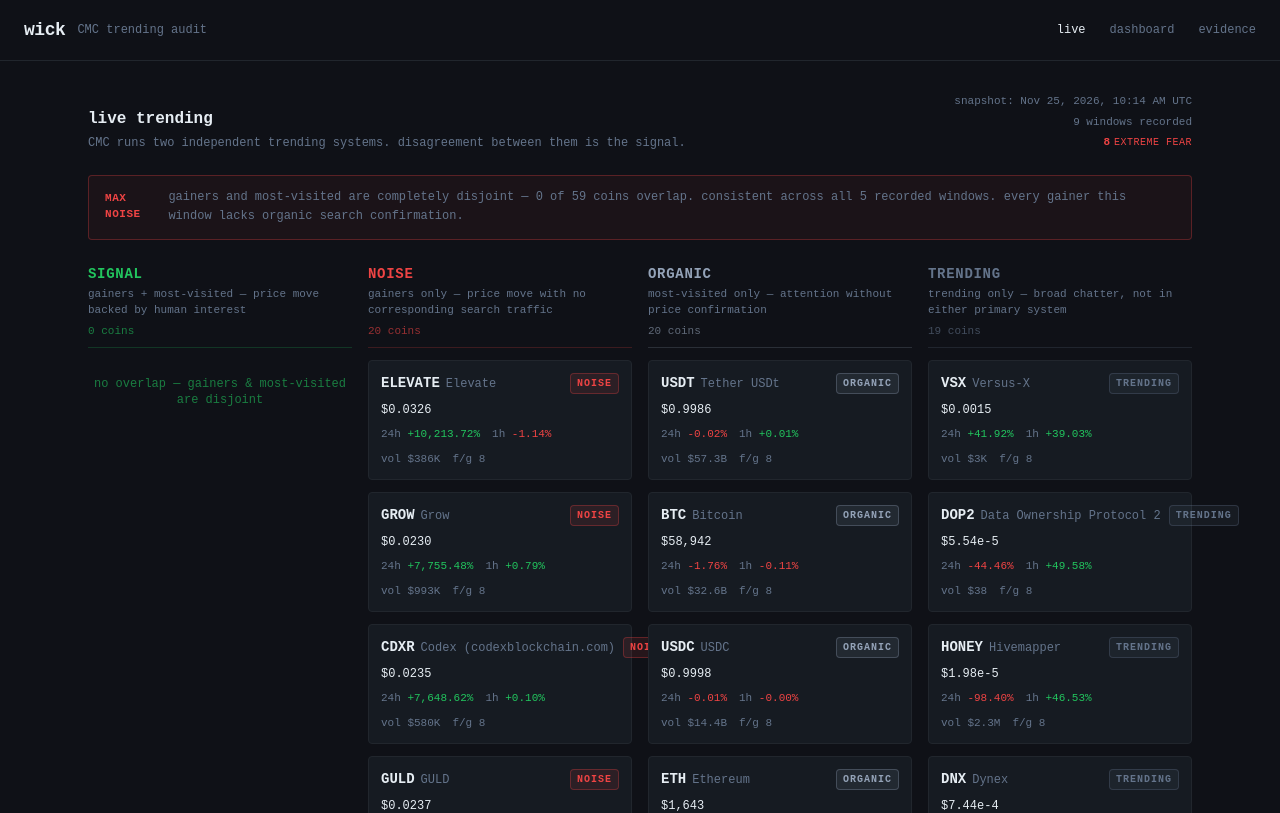
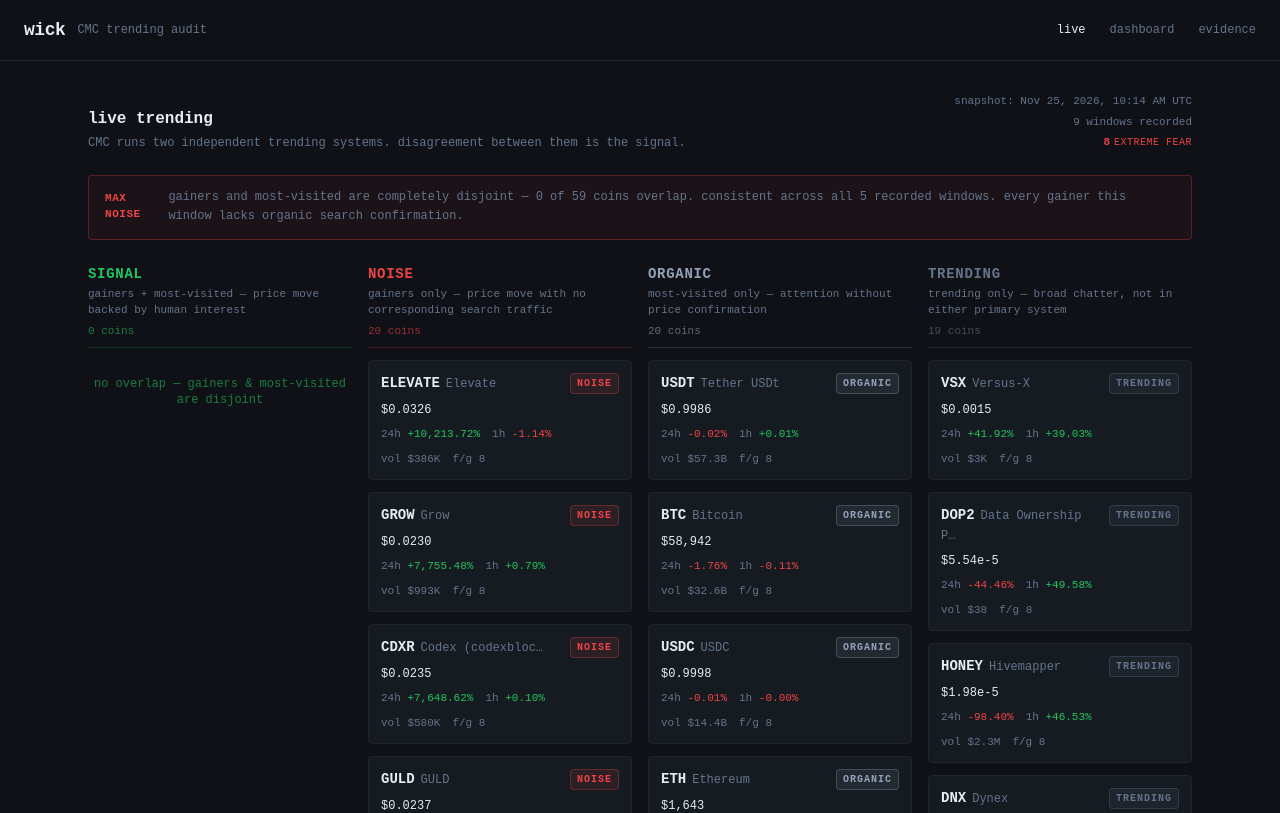
Before and after one commit to Antxnrx/wick, a Next.js app in the folder web/: page / in a window 1280 px wide. Shown: the top 813 px of the page. Built offline with nearby package versions, Linux system fonts and the light colour scheme.

Commit message:
fix(CoinCard): truncate long names to prevent badge clipping

```diff
--- a/web/components/CoinCard.tsx
+++ b/web/components/CoinCard.tsx
@@ -37,12 +37,12 @@ export function CoinCard({ coin }: { coin: CoinEntry }) {
   return (
     <div className="bg-panel border border-border rounded p-3 flex flex-col gap-2 hover:border-[#30363d] transition-colors">
       <div className="flex items-start justify-between gap-2">
-        <div>
+        <div className="min-w-0 flex-1">
           <a href={cmcUrl} target="_blank" rel="noopener noreferrer"
             className="text-sm font-bold text-[#e6edf3] hover:text-signal transition-colors">
             {coin.symbol}
           </a>
-          <span className="text-[#64748b] text-xs ml-1.5 truncate">{coin.name}</span>
+          <span className="text-[#64748b] text-xs ml-1.5">{coin.name.length > 18 ? coin.name.slice(0, 16) + '…' : coin.name}</span>
         </div>
         <CohortBadge cohort={coin.cohort} />
       </div>
```
